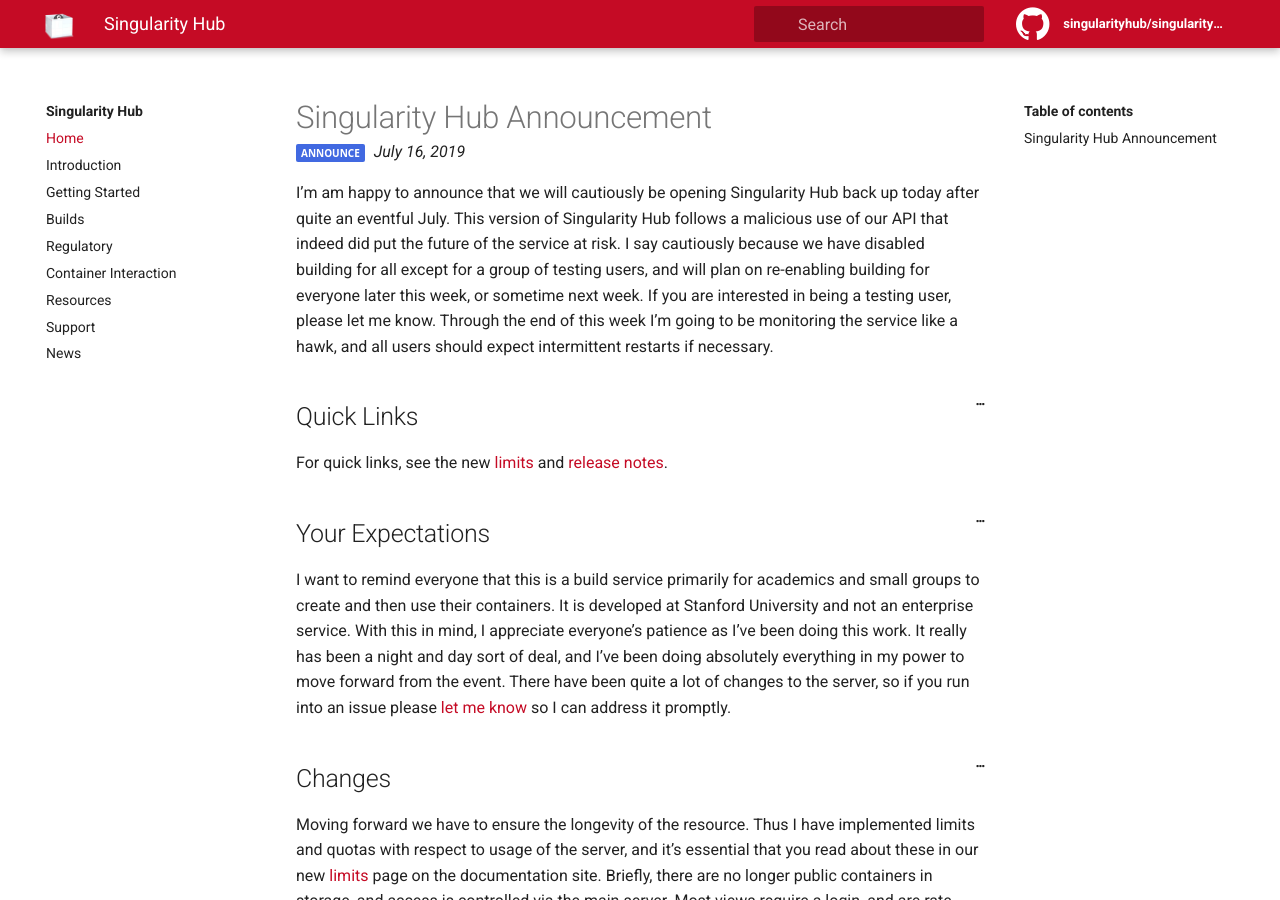
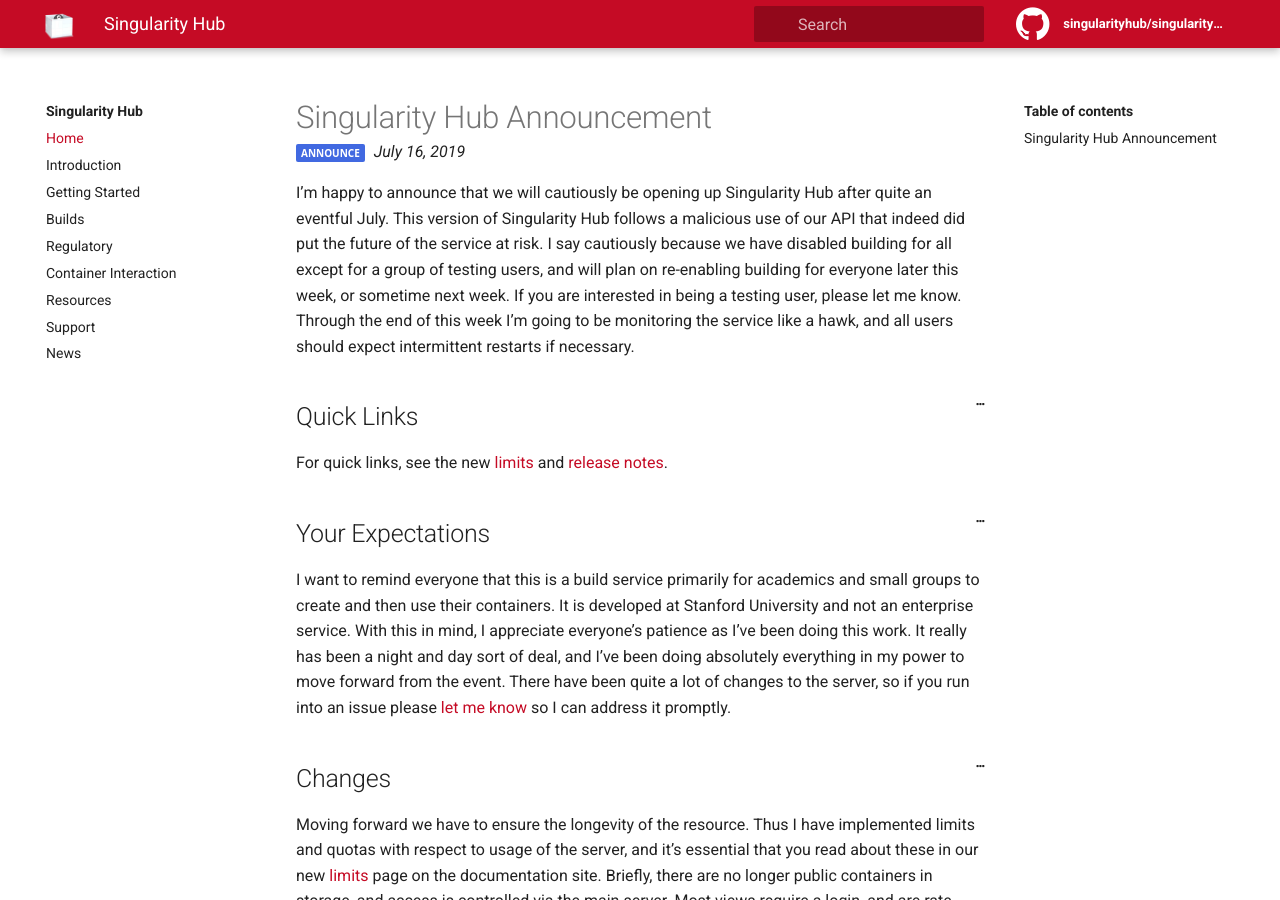
Before and after one commit to singularityhub/singularityhub-docs, a Jekyll site: the page built from _posts/2019-07-16-release-announcement.md, in a window 1280 px wide and 900 px high. Built offline with Jekyll 4.4.1, drawn with Linux system fonts in a browser that asks for light colours; our own code applies the rules of GitHub Pages for plain Markdown files.

Commit message:
updating post
Signed-off-by: Vanessa Sochat <vsochat@stanford.edu>

```diff
--- a/_posts/2019-07-16-release-announcement.md
+++ b/_posts/2019-07-16-release-announcement.md
@@ -7,7 +7,7 @@ badges:
    tag: announce
 ---
 
-I'm am happy to announce that we will cautiously be opening Singularity Hub back up today after quite
+I'm happy to announce that we will cautiously be opening up Singularity Hub after quite
 an eventful July. This version of Singularity Hub follows a malicious use
 of our API that indeed did put the future of the service at risk. I say cautiously
 because we have disabled building for all except for a group of testing users,
```
